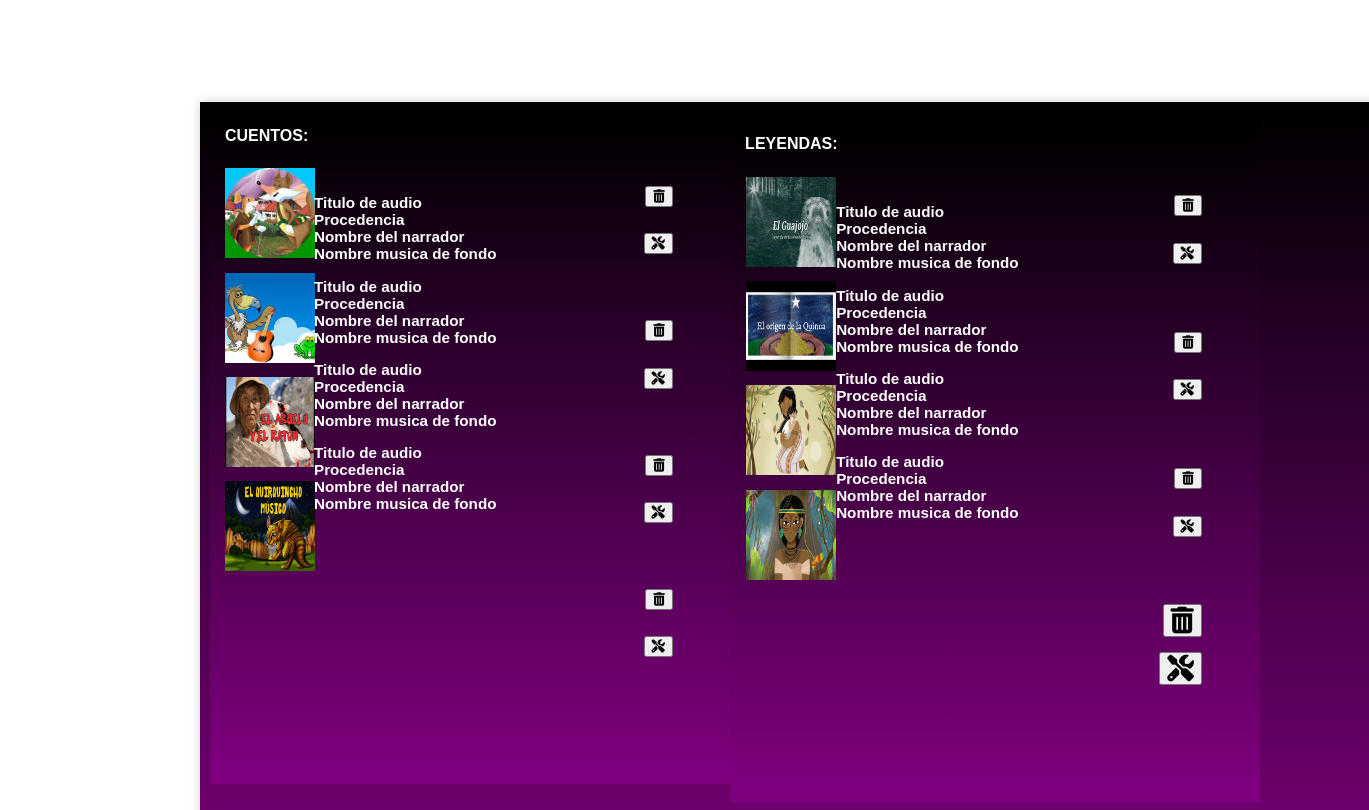
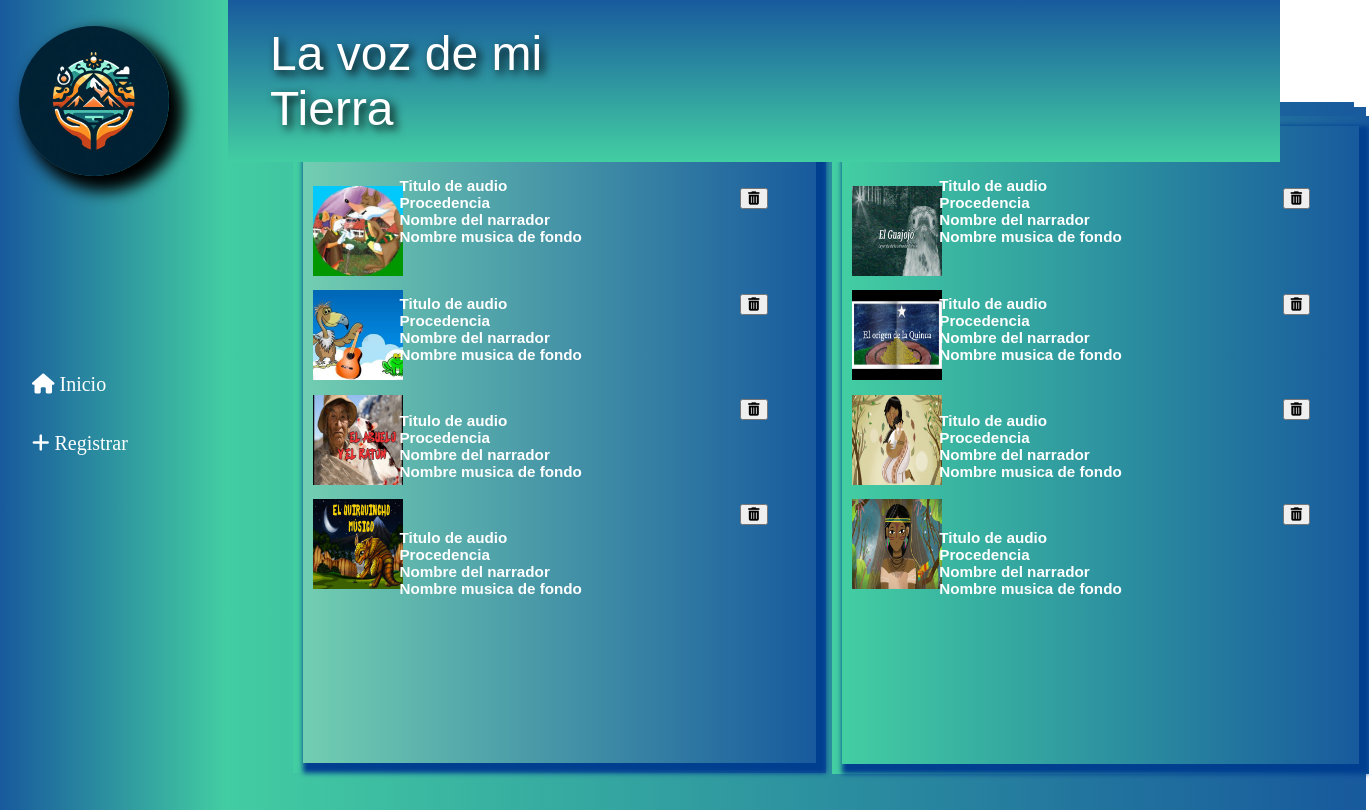
Before and after one commit to QubitDev/LaVozDeMiTierra, a plain HTML site: page src/app/homeAdm/homeAdm.html in a window 1280 px wide. Shown: the whole page, 1369 px wide, since content can reach past the window. Drawn offline with Linux system fonts and the light colour scheme.

Commit message:
Accionde eliminar en medio proceso

```diff
--- a/src/app/homeAdm/homeAdm.css
+++ b/src/app/homeAdm/homeAdm.css
@@ -1,19 +1,109 @@
+.logo {
+  border-radius: 50%;
+  padding-top: 0px;
+  height: 150px;
+  width: 150px;
+  position: absolute;
+  top: 0%; /* Ajusta la posición vertical según sea necesario */
+  left: -0.5%; /* Ajusta la posición horizontal según sea necesario */
+  z-index: 9999; /* Asegura que esté por encima de todo */
+  display: inline-block;
+  box-sizing: border-box;
+  box-shadow: 10px 10px 15px 5px black;
+}
+.menu {
+  width: 200px;
+  background: linear-gradient(to left, #43cea2, #185a9d);  color: #ffffff;
+  padding: 14px;
+  position: fixed;
+  top: 0px;
+  left: 0;
+  height: 100%;
+  display: flex;
+  flex-direction: column;
+  justify-content: center;
+  z-index: 9998;
+}
+.header {
+  position: fixed;
+  top: 0;
+  left: 0;
+  right: 0;
+  z-index: 999; /* Asegura que esté por delante de otros elementos */
+  background: linear-gradient(to top, #43cea2, #185a9d);  color: #ffffff;
+  padding: 10px 20px;
+  display: flex;
+  align-items: center;
+  justify-content: space-between;
+  z-index: 9998;
+}
+
+.greeting {
+  /*
+  height:  300px;
+  width: 300px;
+  */
+  font-family: Arial, Helvetica, sans-serif;
+  padding-right: 600px;
+  padding-left: 250px;
+  display: inline-block;
+  text-align: left;
+  text-shadow: 4px 4px 10px black;
+}
+
+/* Estilos para el margen superior del contenido principal para dejar espacio para el encabezado */
+.content {
+  margin-top: 120px; /* Ajusta la altura del encabezado más un margen */
+}
+/* Estilos de los elementos del menú */
+.menu__item {
+  padding: 18px;
+  cursor: pointer;
+  transition: background-color 0.3s;
+  font-size: 20px;
+}
+
+.menu__item:hover {
+  background: linear-gradient(to right, #2804dd, #185a9d);
+
+}
+
+/* Estilos para resaltar el elemento "Inicio" como activo (se puede usar una clase adicional para esto) */
+.menu__item--active {
+  background: linear-gradient(to right, #4f00a9, #185a9d);
+}
+
+#page-content {
+  position: fixed;
+  top: 107px;
+  left: 227px;
+
+  width: 89%;
+  height: 89%;
+  /* top: 0%;
+  left: 0%;
+  width: 100%;
+  height: 100%; */
+  background: linear-gradient(to right, #43cea2, #185a9d);
+    /* background-image: url("./../../assets/images/bolivia_img.jpg");
+  background-size: cover;
+  background-repeat: no-repeat;
+  background-attachment: fixed; */
+  position: fixed;
+}
+
 .contenedor{
-    background: linear-gradient(black,purple);
+    background: linear-gradient(to right, #43cea2, #185a9d);
     padding: 14px;
-    margin: 0 auto;
-    box-shadow: 0 0 10px rgba(0, 0, 0, 0.2);
-    position: fixed;
+    margin-left: 1%;
+    position: absolute;
     top: 102px;
     left: 200px;
-    height: 100%;
-    width: 100%;
+    height: 85%;
+    width: 87%;
     display: flex;
   }
-.contenido{
-    top:1px;
-    left:1px ;
-}
+
 
 img{
     width: 90px;
@@ -24,102 +114,82 @@ img{
 
 h2{
     font-family: sans-serif;
-    font-size: 16px;
+    font-size: 20px;
     margin-top: 10px;
     margin-left: 10px;
-    color: white;
+    color: rgb(255, 255, 255);
 }
   .iconoUno{
-      transition: background-color 0.3s;
       position: absolute;
       right:11%;
-      top: 18%;
+      top: 11%;
     }
   .iconoDos{
       position: absolute;
       right:11%;
-      top: 38%;
+      top: 27%;
   }
   .iconoTres{
       position: absolute;
       right:11%;
-      top: 58%;
+      top: 43%;
   }
   .iconoCuatro{
       position: absolute;
       right:11%;
-      top: 78%;
+      top: 59%;
   }
 
-  .iconosUno{
+  .scrollBg{
+    background: linear-gradient(to right, #43cea2, #185a9d);
+    padding: 10px;
+      width: 45%;
+      height: 90%;
       position: absolute;
-      right:11%;
-      top: 11%;
+      top: 2%;
+      left: 7%;
   }
-  .iconosDos{
-      position: absolute;
-      right:11%;
-      top: 31%;
-  }
-  .iconosTres{
-      position: absolute;
-      right:11%;
-      top: 51%;
-  }
-  .iconosCuatro{
-      position: absolute;
-      right:11%;
-      top: 71%;
-  }
-
-  .scroll-bg{
-      background: linear-gradient(black,purple);
-      padding: 5px;
-      width: 39%;
-      height: 80%;
-      position: absolute;
-      top: 10px;
-      left: 10px;
-      color: #ffffff;
-  }
-  .scroll-div{
-      background: linear-gradient(black,purple);
-      width: 100%;
+  .scrollDiv{
+    background: linear-gradient(to right, #72ceb1, #185a9d);
+    width: 100%;
       height: 100%;
       overflow: hidden;
       overflow-y: scroll;
+      box-shadow: 5px 5px 5px 5px rgb(0, 62, 144);
+
   }
-  .scroll-object{
-      color: white;
+  .scrollObject{
+      color: rgb(255, 255, 255);
       font-family: Arial, Helvetica, sans-serif;
       font-size: 13px;
       position: absolute;
-      top: 10%;
+      top: 7%;
       left: 20%;
   }
-  .DosScroll-bg{
-      background: linear-gradient(black,purple);
-      padding: 5px;
-      width: 100%;
-      height: 100%;
+  .DosScrollBg{
+    background: linear-gradient(to right, #43cea2, #185a9d);
+    padding: 10px;
+      width: 97%;
+      height: 97%;
       position: absolute;
-      top: 8px;
-      left: 100%;
-      border: 5px solid #000
-      color(srgb rgb(255, 255, 255))
+      top: 0%;
+      left: 101%;
   }
-  .DosScroll-div{
-    background: linear-gradient(black,purple);
+  .DosScrollDiv{
+    background: linear-gradient(to right, #43cea2, #185a9d);
     width: 100%;
     height: 100%;
     overflow: hidden;
     overflow-y: scroll;
+    box-shadow: 5px 5px 5px 5px rgb(0, 62, 144);
+
+
    }
-   .DosScroll-object{
-    color: white;
+  .DosScrollObject{
+    color: rgb(255, 255, 255);
     font-family: Arial, Helvetica, sans-serif;
     font-size: 13px;
     position: absolute;
-    top: 10%;
+    top: 7%;
     left: 20%;
 }
--- a/src/app/homeAdm/homeAdm.html
+++ b/src/app/homeAdm/homeAdm.html
@@ -9,85 +9,94 @@
         <title>Home de Administrador</title>
     </head>
     <body>
+        <div class="container">
+            <div class="profile-picture">
+              <img
+                src="./../../assets/images/LogoLDMT.jpg"
+                alt="Imagen de perfil"
+                class="logo"
+              />
+            </div>
+            <header class="header">
+              <div class="greeting">
+                <p><font size="16">La voz de mi Tierra</font></p>
+              </div>
+
+            </header>
+
+            <div class="menu">
+              <div class="menu__item" data-page="app">
+                <i class="fas fa-home"></i> Inicio
+              </div>
+              <div class="menu__item" data-page="registro">
+                <i class="fa-solid fa-plus"></i> Registrar
+              </div>
+            </div>
+          </div>
+
+          <div id="page-content"></div>
+
+          <script src="app.js"></script>
         <div class="contenedor">
-            <div id="contenido">
-              <div class="scroll-bg">
-                  <div class="scroll-div">
+              <div class="scrollBg">
+                  <div class="scrollDiv">
                       <div class="CUENTOS">
                         <h2>CUENTOS:</h2>
                     </div>
                     <div class="imageUno">
                         <img src="/src/assets/images/CuentoUno.jpg" alt="Quechua"/>
                     </div>
-                    <div class="iconosUno">
-                        <button>
+                    <div class="iconoUno">
+                        <button onclick="eliminarCuento()">
                             <i class="fas fa-trash-can fa"></i>
-                        </button>
-                    </div>
-                    <div class="iconoUno">
-                        <button>
-                            <i class="fas fa-screwdriver-wrench fa"></i>
                         </button>
                     </div>
                     <div class="imageDos">
                         <img src="/src/assets/images/CuentoDos.jpg" alt="Quechua"/>
                     </div>
-                    <div class="iconosDos">
+                    <div class="iconoDos">
                         <button>
                             <i class="fas fa-trash-can fa"></i>
-                        </button>
-                    </div>
-                    <div class="iconoDos">
-                        <button>
-                            <i class="fas fa-screwdriver-wrench fa"></i>
                         </button>
                     </div>
                     <div class="imageTres">
                         <img src="/src/assets/images/CuentoTres.jpg" alt="Quechua"/>
                     </div>
-                    <div class="iconosTres">
+                    <div class="iconoTres">
                         <button>
                             <i class="fas fa-trash-can fa"></i>
                         </button>
                     </div>
-                    <div class="iconoTres">
-                        <button>
-                            <i class="fas fa-screwdriver-wrench fa"></i>
-                        </button>
-                    </div>
+
                     <div class="imageCuatro">
                         <img src="/src/assets/images/CuentoCuatro.jpg" alt="Quechua"/>
                     </div>
-                    <div class="iconosCuatro">
+                    <div class="iconoCuatro">
                         <button>
                             <i class="fas fa-trash-can fa"></i>
                         </button>
                     </div>
-                    <div class="iconoCuatro">
-                        <button>
-                            <i class="fas fa-screwdriver-wrench fa"></i>
-                        </button>
-                    </div>
-                    <div class="scroll-object">
+
+                    <div class="scrollObject">
                         <div class="contenidoUno">
                             <h3>Titulo de audio<br>
                                 Procedencia<br>
                                 Nombre del narrador<br>
-                                Nombre musica de fondo<br>
+                                Nombre musica de fondo<br><br><br>
                             </h3>
                         </div>
                         <div class="contenidoDos">
                             <h3>Titulo de audio<br>
                                 Procedencia<br>
                                 Nombre del narrador<br>
-                                Nombre musica de fondo<br>
+                                Nombre musica de fondo<br><br><br>
                             </h3>
                         </div>
                         <div class="contenidoTres">
                             <h3>Titulo de audio<br>
                                 Procedencia<br>
                                 Nombre del narrador<br>
-                                Nombre musica de fondo<br>
+                                Nombre musica de fondo<br><br><br>
                             </h3>
                         <div>
 
@@ -101,87 +110,68 @@
                       </div>
                   </div>
               </div>
-              <div class="DosScroll-bg">
-                  <div class="DosScroll-div">
+              <div class="DosScrollBg">
+                  <div class="DosScrollDiv">
                     <div class="LEYENDAS">
                         <h2>LEYENDAS:</h2>
                     </div>
                     <div class="imageUno">
                         <img src="/src/assets/images/LeyendaUno.jpg" alt="Quechua"/>
                     </div>
-                    <div class="iconosUno">
+                    <div class="iconoUno">
                         <button>
                             <i class="fas fa-trash-can fa"></i>
-                        </button>
-                    </div>
-                    <div class="iconoUno">
-                        <button>
-                            <i class="fas fa-screwdriver-wrench fa"></i>
                         </button>
                     </div>
                     <div class="imageDos">
                         <img src="/src/assets/images/LeyendaDos.jpg" alt="Quechua"/>
                     </div>
-                    <div class="iconosDos">
+                    <div class="iconoDos">
                         <button>
                             <i class="fas fa-trash-can fa"></i>
                         </button>
                     </div>
-                    <div class="iconoDos">
-                        <button>
-                            <i class="fas fa-screwdriver-wrench fa"></i>
-                        </button>
-                    </div>
+
                     <div class="imageTres">
                         <img src="/src/assets/images/LeyendaTres.jpg" alt="Quechua"/>
                     </div>
-                    <div class="iconosTres">
+                    <div class="iconoTres">
                         <button>
                             <i class="fas fa-trash-can fa"></i>
                         </button>
                     </div>
-                    <div class="iconoTres">
-                        <button>
-                            <i class="fas fa-screwdriver-wrench fa"></i>
-                        </button>
-                    </div>
+
                     <div class="imageCuatro">
                         <img src="/src/assets/images/LeyendaCuatro.jpg" alt="Quechua"/>
                     </div>
-                    <div class="iconosCuatro">
-                        <button>
-                            <i class="fas fa-trash-can fa-2x"></i>
+                    <div class="iconoCuatro">
+                        <button id="eliminar">
+                            <i class="fas fa-trash-can fa"></i>
                         </button>
                     </div>
-                    <div class="iconoCuatro">
-                        <button>
-                            <i class="fas fa-screwdriver-wrench fa-2x"></i>
-                        </button>
-                    </div>
-                    <div class="DosScroll-object">
+
+                    <div class="DosScrollObject">
                         <div class="contenidoUno">
                             <h3>Titulo de audio<br>
                                 Procedencia<br>
                                 Nombre del narrador<br>
-                                Nombre musica de fondo<br>
+                                Nombre musica de fondo<br><br><br>
                             </h3>
                         </div>
-
                         <div class="contenidoDos">
                             <h3>Titulo de audio<br>
                                 Procedencia<br>
                                 Nombre del narrador<br>
-                                Nombre musica de fondo<br>
+                                Nombre musica de fondo<br><br><br>
                             </h3>
                         </div>
-
                         <div class="contenidoTres">
                             <h3>Titulo de audio<br>
                                 Procedencia<br>
                                 Nombre del narrador<br>
-                                Nombre musica de fondo<br>
+                                Nombre musica de fondo<br><br><br>
                             </h3>
-                        </div>
+                        <div>
 
                           <div class="contenidoCuatro">
                               <h3>Titulo de audio<br>
@@ -194,7 +184,6 @@
                   </div>
               </div>
           </div>
-          </div>
         <script src="homeAdm.js"></script>
     </body>
 </html>
--- a/src/app/pages/app.css
+++ b/src/app/pages/app.css
@@ -1,21 +1,19 @@
 .logo {
   border-radius: 50%;
   padding-top: 0px;
-  height: 150px;
-  width: 150px;
+  height: 10%;
+  width: 5%;
   position: absolute;
-  top: 50px; /* Ajusta la posición vertical según sea necesario */
-  left: 20px; /* Ajusta la posición horizontal según sea necesario */
+  top: 1%; /* Ajusta la posición vertical según sea necesario */
+  left: 3%; /* Ajusta la posición horizontal según sea necesario */
   z-index: 9999; /* Asegura que esté por encima de todo */
   display: inline-block;
   box-sizing: border-box;
-  text-align: center;
   box-shadow: 10px 10px 15px 5px black;
 }
 .menu {
   width: 200px;
-  background: linear-gradient(black, purple);
-  color: #fff;
+  background: linear-gradient(to right, #43cea2, #185a9d);  color: #ffffff;
   padding: 14px;
   position: fixed;
   top: 102px;
@@ -31,8 +29,7 @@
   left: 0;
   right: 0;
   z-index: 999; /* Asegura que esté por delante de otros elementos */
-  background: linear-gradient(black, purple, mediumpurple);
-  color: #fff;
+  background: linear-gradient(to right, #43cea2, #185a9d);  color: #ffffff;
   padding: 10px 20px;
   display: flex;
   align-items: center;
@@ -44,6 +41,7 @@
   height:  300px;
   width: 300px;
   */
+  font-family: Arial, Helvetica, sans-serif;
   padding-right: 600px;
   padding-left: 250px;
   display: inline-block;
@@ -60,30 +58,32 @@
   padding: 18px;
   cursor: pointer;
   transition: background-color 0.3s;
+  font-size: 20px;
 }
 
 .menu__item:hover {
-  background-color: gray;
+  background: linear-gradient(to right, #ffffff, #185a9d);
+
 }
 
 /* Estilos para resaltar el elemento "Inicio" como activo (se puede usar una clase adicional para esto) */
 .menu__item--active {
-  background-color: purple;
+  background: linear-gradient(to right, #ffffff, #185a9d);
 }
 
 #page-content {
   position: fixed;
-  top: 102px;
-  left: 200px;
+  top: 107px;
+  left: 227px;
 
-  width: 1170px;
-  height: 800px;
+  width: 89%;
+  height: 89%;
   /* top: 0%;
   left: 0%;
   width: 100%;
   height: 100%; */
-  background: linear-gradient(black, purple);
-  /* background-image: url("./../../assets/images/bolivia_img.jpg");
+  background: linear-gradient(to right, #43cea2, #185a9d);
+    /* background-image: url("./../../assets/images/bolivia_img.jpg");
   background-size: cover;
   background-repeat: no-repeat;
   background-attachment: fixed; */
```
Also changed, not shown: src/app/homeAdm/homeAdm.js (+24 -0 lines), src/app/pages/app.html (+1 -2 lines). Lines whose indentation alone changed are shown as unchanged.
